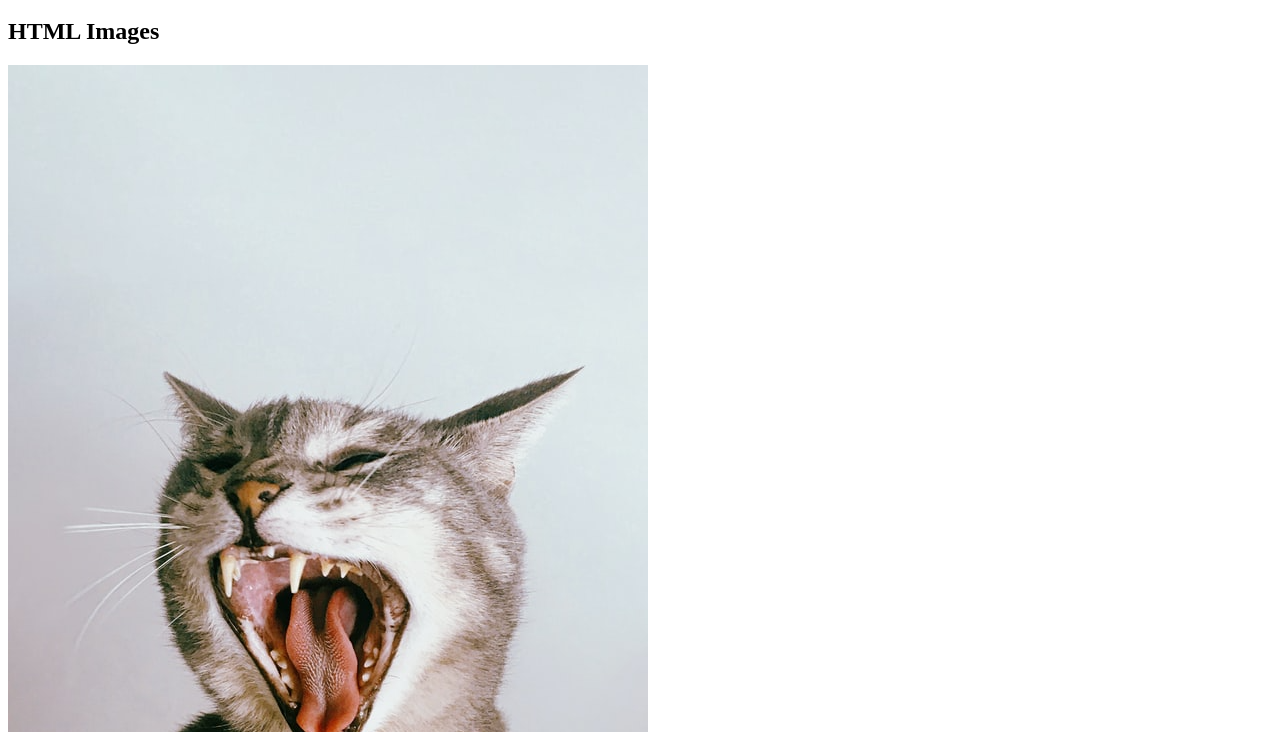
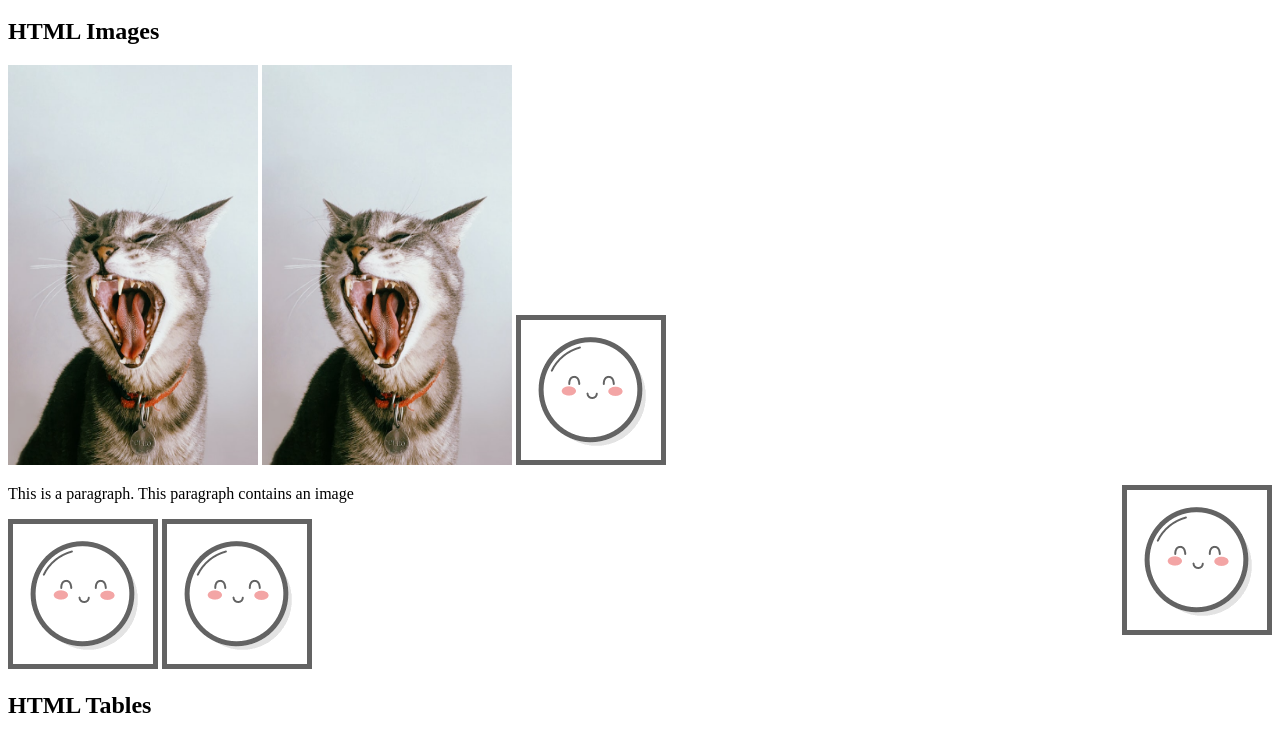
Before and after one commit to stephorc/html-exercises, a plain HTML site: page src/lintin.html in a window 1280 px wide. Shown: the part 2888-3620 px from the top of the page. Drawn offline with Linux system fonts and the light colour scheme.

Commit message:
section 7

```diff
--- a/src/lintin.html
+++ b/src/lintin.html
@@ -241,24 +241,24 @@
 
   <!--Use the HTML image attributes to set the size of the image to 250 pixels wide and 400 pixels tall.-->
 
-  <img src="/src/assets/cat.png"  ="250"  ="400">
+  <img src="/src/assets/cat.png"  width="250"  height="400">
 
 
   <!-- Use CSS to set the size of the image to 250 pixels wide and 400 pixels tall.-->
 
-  <img src="/src/assets/cat.png" style=" ;">
+  <img src="/src/assets/cat.png" style=" width: 250px; height: 400px;">
 
 
 
   <!-- Use the correct HTML to make the image become a link to "default.html". -->
 
-  <img src="/src/assets/mochi.gif">
+  <img src="/src/assets/mochi.gif" href="default.html">
 
 
   <!-- Make the image below float to the right of the paragraph.  -->
 
   <p>
-    <img src="/src/assets/mochi.gif" style=" ;">
+    <img src="/src/assets/mochi.gif" style=" float: right ;">
     This is a paragraph.
     This paragraph contains an image
   </p>
@@ -266,7 +266,7 @@
 
 
   <!-- Add the correct HTML attribute to display the "/src/assets/mochi.gif" image.-->
-  <img>
+  <img src="/src/assets/mochi.gif">
 
   <!--  Specify an alternate text for the image.
 
@@ -275,7 +275,7 @@
     Alternate text is useful when the image cannot be displayed, like when the page is read by a screen reader.
 -->
 
-  <img src="/src/assets/mochi.gif">
+  <img src="/src/assets/mochi.gif" alt="Smiley">
 
 
 </section>
```
